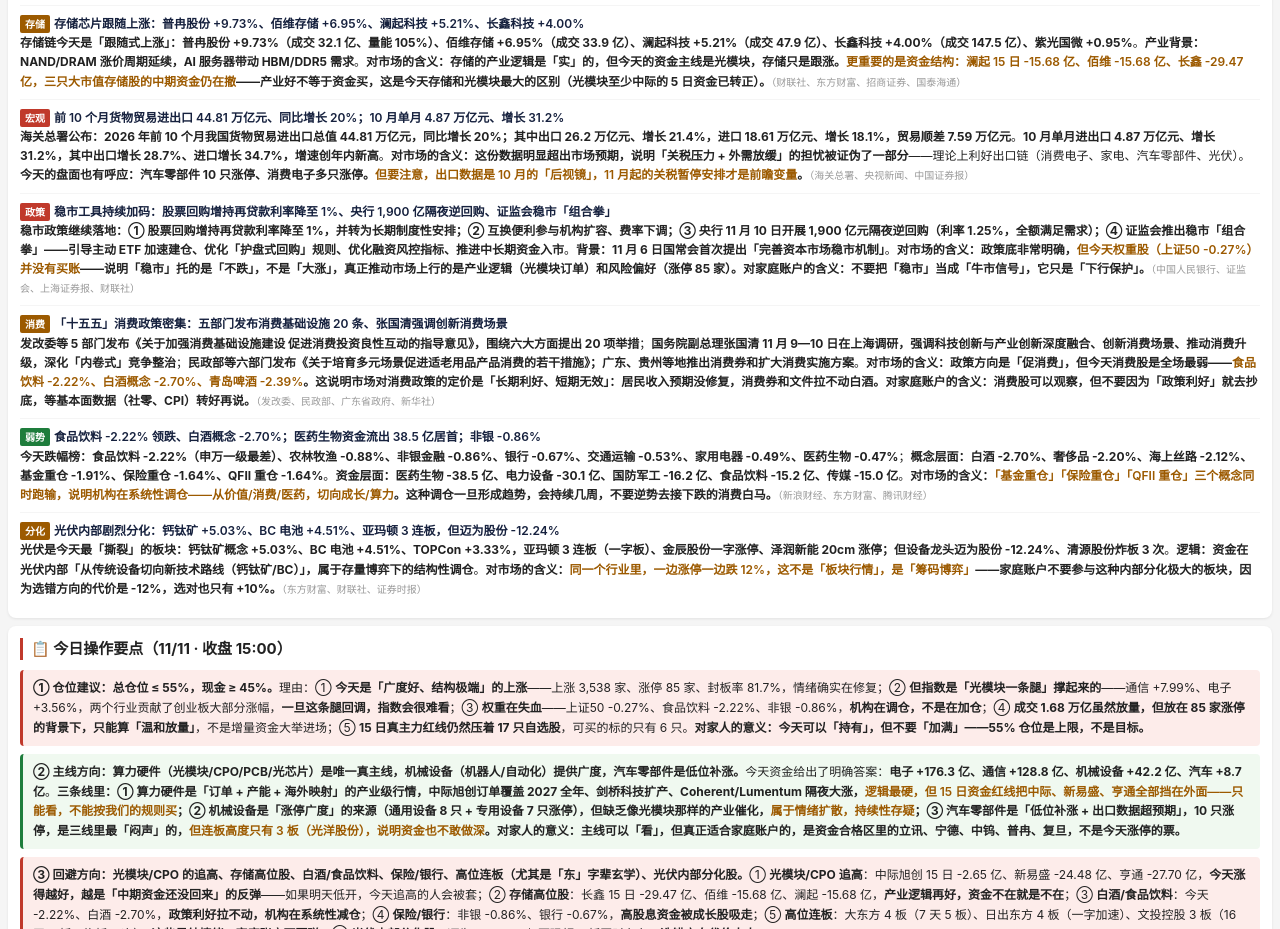
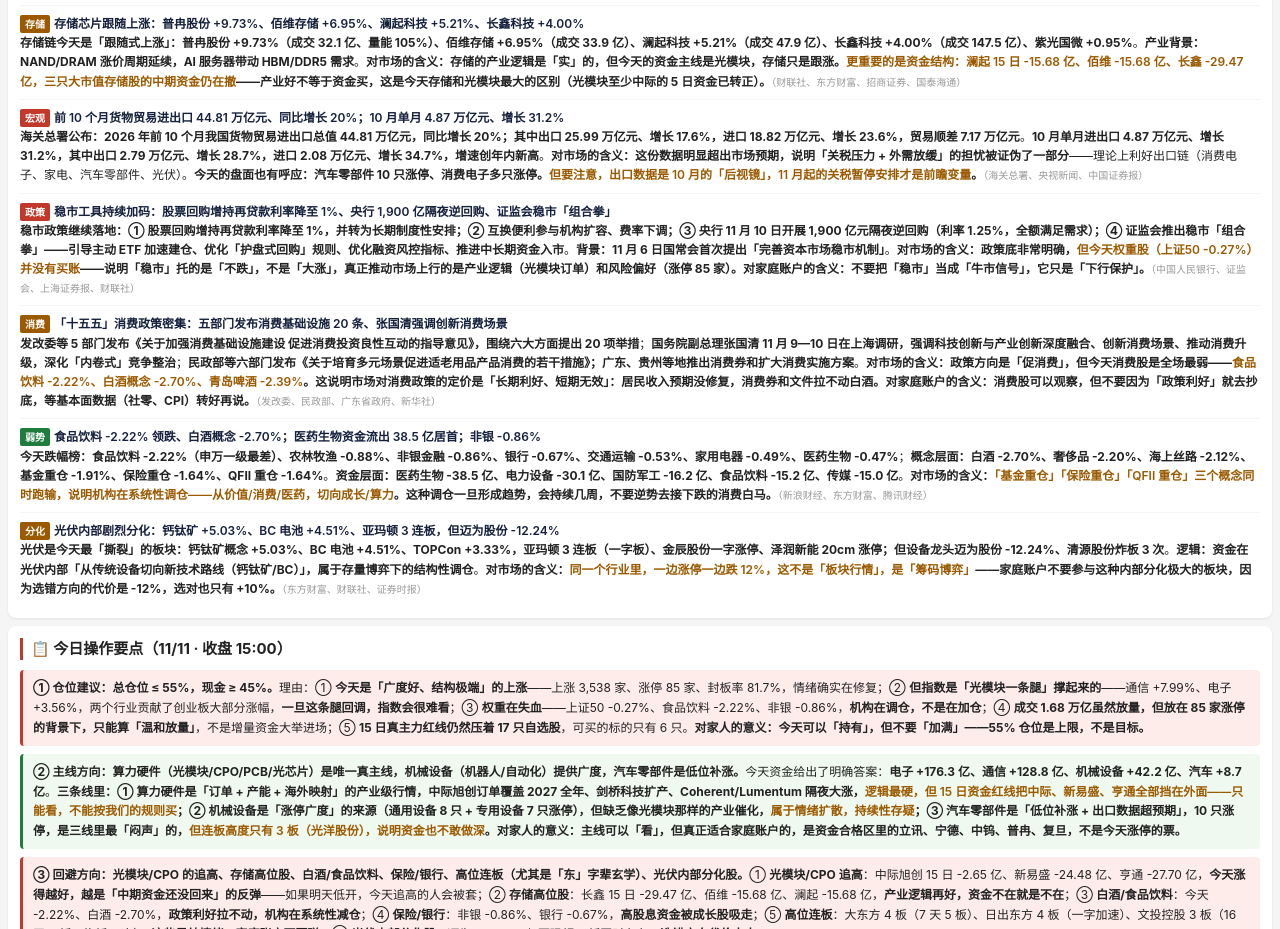
Before and after one commit to 34930799-png/stock-report, a plain HTML site: page hotspot/2026-11-11.html in a window 1280 px wide. Shown: the part 7904-8833 px from the top of the page. Drawn offline with Linux system fonts and the light colour scheme.

Commit message:
fix: 修正前10月进出口分项数据
Co-Authored-By: Claude Code <noreply@anthropic.com>

```diff
--- a/hotspot/2026-11-11.html
+++ b/hotspot/2026-11-11.html
@@ -553,7 +553,7 @@ tr:hover { background:#fff8e1; }
 
     <div class="news-item">
         <div class="news-title"><span class="tag tag-up">宏观</span>前 10 个月货物贸易进出口 44.81 万亿元、同比增长 20%；10 月单月 4.87 万亿元、增长 31.2%</div>
-        <div><strong>海关总署公布：2026 年前 10 个月我国货物贸易进出口总值 44.81 万亿元，同比增长 20%；其中出口 26.2 万亿元、增长 21.4%，进口 18.61 万亿元、增长 18.1%，贸易顺差 7.59 万亿元</strong>。<strong>10 月单月进出口 4.87 万亿元、增长 31.2%，其中出口增长 28.7%、进口增长 34.7%，增速创年内新高</strong>。<strong>对市场的含义：这份数据明显超出市场预期，说明「关税压力 + 外需放缓」的担忧被证伪了一部分</strong>——理论上利好出口链（消费电子、家电、汽车零部件、光伏）。<strong>今天的盘面也有呼应：汽车零部件 10 只涨停、消费电子多只涨停。<span class="amber">但要注意，出口数据是 10 月的「后视镜」，11 月起的关税暂停安排才是前瞻变量</span>。</strong><span class="news-src">（海关总署、央视新闻、中国证券报）</span></div>
+        <div><strong>海关总署公布：2026 年前 10 个月我国货物贸易进出口总值 44.81 万亿元，同比增长 20%；其中出口 25.99 万亿元、增长 17.6%，进口 18.82 万亿元、增长 23.6%，贸易顺差 7.17 万亿元</strong>。<strong>10 月单月进出口 4.87 万亿元、增长 31.2%，其中出口 2.79 万亿元、增长 28.7%，进口 2.08 万亿元、增长 34.7%，增速创年内新高</strong>。<strong>对市场的含义：这份数据明显超出市场预期，说明「关税压力 + 外需放缓」的担忧被证伪了一部分</strong>——理论上利好出口链（消费电子、家电、汽车零部件、光伏）。<strong>今天的盘面也有呼应：汽车零部件 10 只涨停、消费电子多只涨停。<span class="amber">但要注意，出口数据是 10 月的「后视镜」，11 月起的关税暂停安排才是前瞻变量</span>。</strong><span class="news-src">（海关总署、央视新闻、中国证券报）</span></div>
     </div>
 
     <div class="news-item">
```
